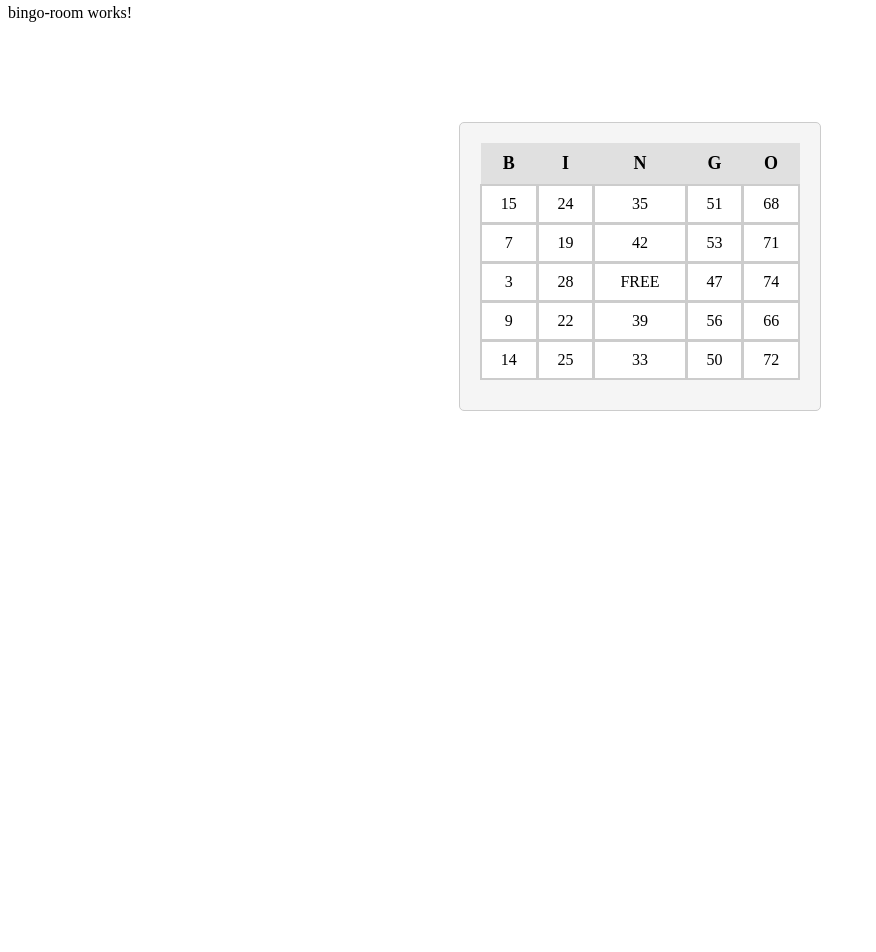
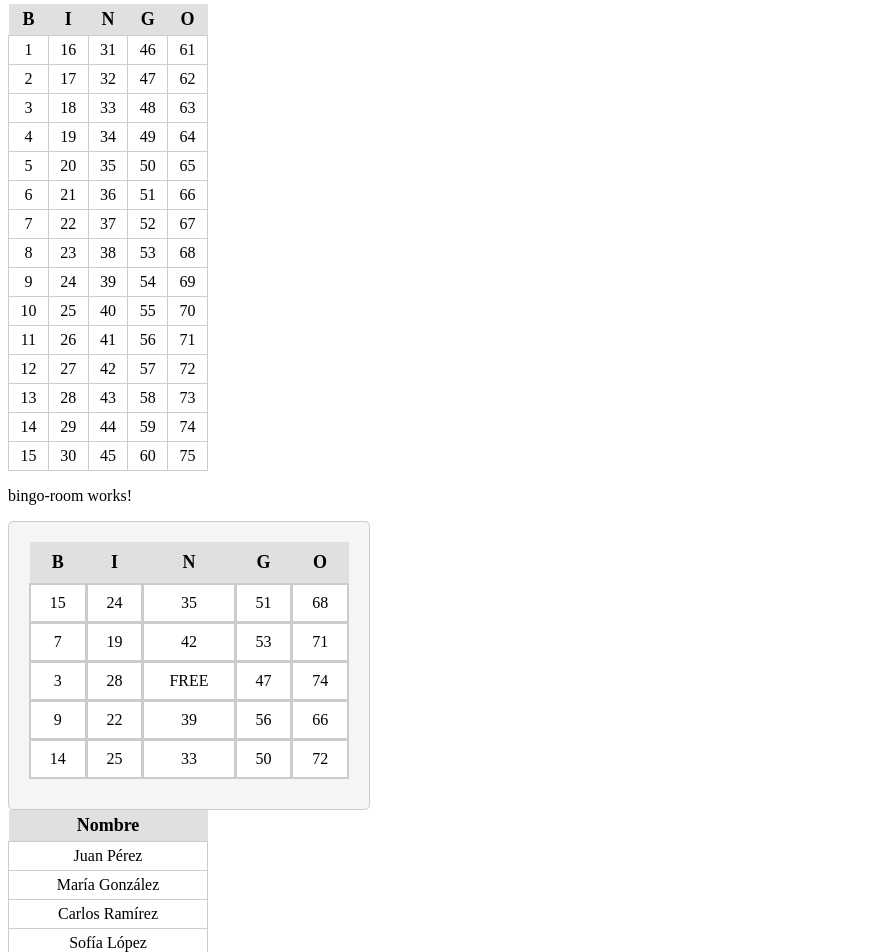
Before and after one commit to vafasca/bingo_angular12_frontend, an Angular app: page /room in a window 1280 px wide. Shown: the part 80-1032 px from the top of the page, without its empty margins (0-876 px from the left). Before the commit the page ends 800 px from the top, so only its background shows below. Built offline with nearby package versions, Linux system fonts and the light colour scheme.

Commit message:
added new elements to bingo_room

```diff
--- a/src/app/features/room/bingo-card/bingo-card.component.css
+++ b/src/app/features/room/bingo-card/bingo-card.component.css
@@ -1,6 +1,6 @@
 .carton-bingo {
     width: 320px;
-    margin: 100px auto;
+    /* margin: 100px auto; */
     padding: 20px;
     border: 1px solid #ccc;
     border-radius: 5px;
--- a/src/app/features/room/bingo-room/bingo-room.component.css
+++ b/src/app/features/room/bingo-room/bingo-room.component.css
@@ -0,0 +1,24 @@
+/* .container{
+        margin: 100px auto;
+} */
+table {
+    width: 200px;
+    border-collapse: collapse;
+    /* margin-bottom: 80px; */
+}
+
+th {
+    padding: 5px;
+    text-align: center;
+    background-color: #e0e0e0;
+    font-weight: bold;
+    font-size: 18px;
+}
+
+td {
+    padding: 5px;
+    text-align: center;
+    background-color: #fff;
+    font-size: 16px;
+    border: 1px solid #ccc;
+}
--- a/src/app/features/room/bingo-room/bingo-room.component.html
+++ b/src/app/features/room/bingo-room/bingo-room.component.html
@@ -1,2 +1,163 @@
-<p>bingo-room works!</p>
-<app-bingo-card></app-bingo-card>
+<div class="balotas_container">
+    <table>
+        <tr>
+            <th>B</th>
+            <th>I</th>
+            <th>N</th>
+            <th>G</th>
+            <th>O</th>
+        </tr>
+        <tr>
+            <td>1</td>
+            <td>16</td>
+            <td>31</td>
+            <td>46</td>
+            <td>61</td>
+        </tr>
+        <tr>
+            <td>2</td>
+            <td>17</td>
+            <td>32</td>
+            <td>47</td>
+            <td>62</td>
+        </tr>
+        <tr>
+            <td>3</td>
+            <td>18</td>
+            <td>33</td>
+            <td>48</td>
+            <td>63</td>
+        </tr>
+        <tr>
+            <td>4</td>
+            <td>19</td>
+            <td>34</td>
+            <td>49</td>
+            <td>64</td>
+        </tr>
+        <tr>
+            <td>5</td>
+            <td>20</td>
+            <td>35</td>
+            <td>50</td>
+            <td>65</td>
+        </tr>
+        <tr>
+            <td>6</td>
+            <td>21</td>
+            <td>36</td>
+            <td>51</td>
+            <td>66</td>
+        </tr>
+        <tr>
+            <td>7</td>
+            <td>22</td>
+            <td>37</td>
+            <td>52</td>
+            <td>67</td>
+        </tr>
+        <tr>
+            <td>8</td>
+            <td>23</td>
+            <td>38</td>
+            <td>53</td>
+            <td>68</td>
+        </tr>
+        <tr>
+            <td>9</td>
+            <td>24</td>
+            <td>39</td>
+            <td>54</td>
+            <td>69</td>
+        </tr>
+        <tr>
+            <td>10</td>
+            <td>25</td>
+            <td>40</td>
+            <td>55</td>
+            <td>70</td>
+        </tr>
+        <tr>
+            <td>11</td>
+            <td>26</td>
+            <td>41</td>
+            <td>56</td>
+            <td>71</td>
+        </tr>
+        <tr>
+            <td>12</td>
+            <td>27</td>
+            <td>42</td>
+            <td>57</td>
+            <td>72</td>
+        </tr>
+        <tr>
+            <td>13</td>
+            <td>28</td>
+            <td>43</td>
+            <td>58</td>
+            <td>73</td>
+        </tr>
+        <tr>
+            <td>14</td>
+            <td>29</td>
+            <td>44</td>
+            <td>59</td>
+            <td>74</td>
+        </tr>
+        <tr>
+            <td>15</td>
+            <td>30</td>
+            <td>45</td>
+            <td>60</td>
+            <td>75</td>
+        </tr>
+    </table>
+</div>
+
+
+<div class="card_container">
+    <p>bingo-room works!</p>
+    <app-bingo-card></app-bingo-card>
+</div>
+
+<div class="table_container">
+    <table class="table_list">
+        <tr>
+            <th>Nombre</th>
+        </tr>
+        <tr>
+            <td>Juan Pérez</td>
+        </tr>
+        <tr>
+            <td>María González</td>
+        </tr>
+        <tr>
+            <td>Carlos Ramírez</td>
+        </tr>
+        <tr>
+            <td>Sofía López</td>
+        </tr>
+        <tr>
+            <td>Pedro Rodríguez</td>
+        </tr>
+        <tr>
+            <td>Laura García</td>
+        </tr>
+        <tr>
+            <td>Andrés Torres</td>
+        </tr>
+        <tr>
+            <td>Ana Martínez</td>
+        </tr>
+        <tr>
+            <td>Javier Castro</td>
+        </tr>
+        <tr>
+            <td>Isabella Silva</td>
+        </tr>
+        <tr>
+            <td>Luisa Vargas</td>
+        </tr>
+    </table>
+</div>
```
